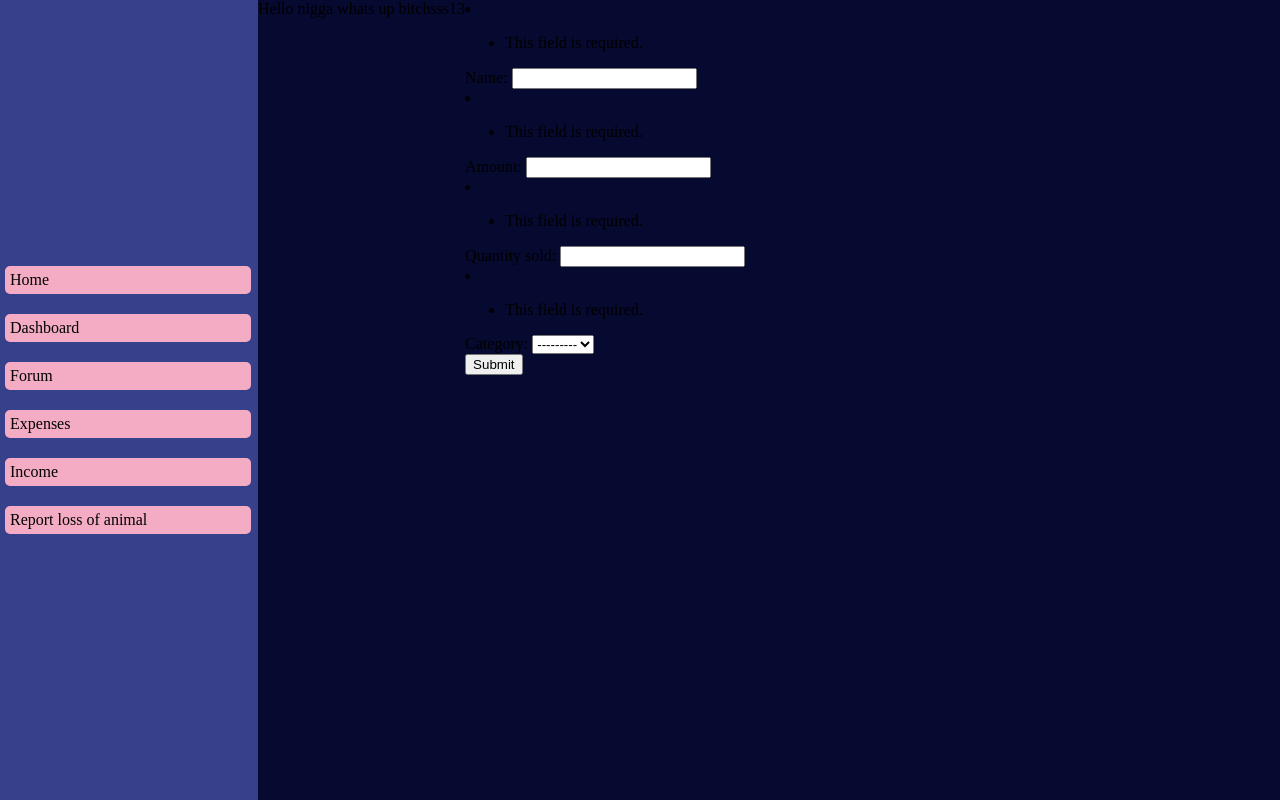
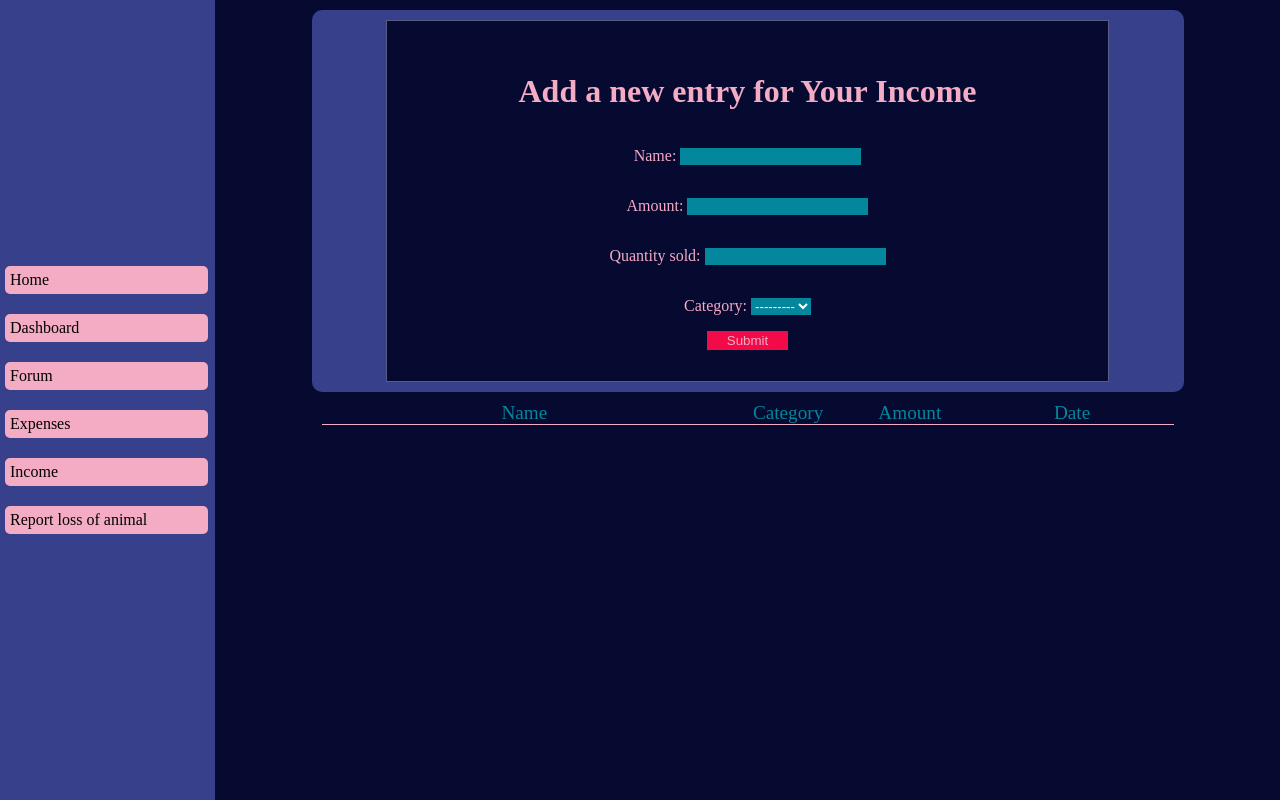
Before and after one commit to ONOWONI/poultry-plus, a Django app: page /income/ in a window 1280 px wide. Run offline with Django 4.2, Linux system fonts and the light colour scheme; a user stored in the database is signed in; data comes from the database, SQL or seed files in the repository; both versions use the stored data as it was after the commit.

Commit message:
styled the expense, income and animal death page

```diff
--- a/base_app/models.py
+++ b/base_app/models.py
@@ -51,7 +51,7 @@
     name = models.CharField(max_length=30)
     amount = models.FloatField()
     category = models.CharField(max_length=14, choices=EXPENSE_CHOICES)
-    date= models.DateField(auto_now_add=True)
+    date= models.DateTimeField(auto_now_add=True)
     owner_id = models.ForeignKey(CustomUser, on_delete=models.CASCADE)
 
 
@@ -68,7 +68,7 @@
     amount = models.FloatField()
     quantity_sold = models.IntegerField()
     category = models.CharField(max_length=14, choices=INCOME_CHOICES)
-    date= models.DateField(auto_now_add=True)
+    date= models.DateTimeField(auto_now_add=True)
     owner_id = models.ForeignKey(CustomUser, on_delete=models.CASCADE)
 
 
--- a/base_app/views.py
+++ b/base_app/views.py
@@ -8,6 +8,7 @@
 from .utils import sumOfArr, age_math
 from datetime import datetime, timedelta, date
 from django.contrib import messages
+from django.db.models import F
 
 
 User = get_user_model()
@@ -47,11 +48,16 @@
         "Goat" : 0,
         "Sheep" : 0,
         "price" : 0.0,
+        "dead" : 0
     }
 
     for i in total_alive_animal:
         total_alive_animal_dict[i.animal] += i.alive
         total_alive_animal_dict["price"] += i.price_bought_per_one
+        if i.alive < i.quantity:
+            total_alive_animal_dict["dead"] += i.quantity - i.alive
+
+    print(total_alive_animal_dict)
 
 
 
@@ -62,6 +68,7 @@
     total_alive_goat = total_alive_animal_dict["Goat"]
     total_alive_sheep =total_alive_animal_dict["Sheep"]
     total_cost_of_animal_bought = total_alive_animal_dict["price"]
+    total_dead_animal = total_alive_animal_dict["dead"]
     total_expense = Expenses.objects.filter(owner_id = current_user).all()
     total_income = Income.objects.filter(owner_id = current_user).all()
 
@@ -88,6 +95,7 @@
     content["total_money_spent"] = float(total_spent)
     content["total_money_earned"] = total_earned
     content["total_profit"] = total_profit
+    content["total_dead_animal"] = total_dead_animal
 
     if request.method == "POST":
         print("post", datetime.utcnow())
@@ -220,13 +228,17 @@
 @login_required
 def expenses(request):
     content = {}
-    form = ExpenseForm(request.POST)
-    if form.is_valid():
-        expense = form.save(commit=False)
-        expense.owner_id = request.user
-        expense.save()
-        return redirect(dashboard)
+    expenses = Expenses.objects.filter(owner_id = request.user).all().order_by('-date')
+    form = ExpenseForm()
+    if request.method == "POST":
+        form = ExpenseForm(request.POST)
+        if form.is_valid():
+            expense = form.save(commit=False)
+            expense.owner_id = request.user
+            expense.save()
+            return redirect("expense")
     content["title"] = "Expense"
+    content["data"] = expenses
     content["form"] = form
     return render(request, "views_temp/single_form_template.html", content)
 
@@ -234,21 +246,34 @@
 
 @login_required
 def income(request):
-    form= IncomeForm(request.POST)
-    if form.is_valid():
-        income = form.save(commit=False)
-        income.owner_id = request.user
-        income.save()
-        return redirect(dashboard)
-    return render(request, "views_temp/single_form_template.html", {"form": form})
+    context = {}
+    income_query = Income.objects.filter(owner_id = request.user).all().order_by('-date')
+    form= IncomeForm()
+    if request.method == "POST":
+        form= IncomeForm(request.POST)
+        if form.is_valid():
+            income = form.save(commit=False)
+            income.owner_id = request.user
+            income.save()
+            return redirect("income")
+    context["title"] = "Income"
+    context["form"] = form
+    context["data"] = income_query
+    return render(request, "views_temp/single_form_template.html", context)
 
 
 
 @login_required
 def death_of_a_bird(request):
     context = {}
-    form = DeathForm(request.POST)
+    total_dead_animal = Animal.objects.filter(owner_id=request.user, alive__lt=F("quantity")).all().order_by("-modified_aat")
+    total_dead_animal_array = []
+    for i in total_dead_animal:
+        array = [i.quantity - i.alive, i.animal, i.price_bought_per_one, i.modified_aat]
+        total_dead_animal_array.append(array)
+    form = DeathForm()
     if request.method =="POST":
+        form = DeathForm(request.POST)
         if form.is_valid():
             animal_form_data = form.cleaned_data['animal']
             age_week_form_data = form.cleaned_data['age_week']
@@ -258,6 +283,7 @@
             # below is the code to calculate the age of the animal and query it
             age_in_days = age_math(age_week_form_data, age_day_form_data)
             created_at_date = datetime.strptime(str(date.today()), '%Y-%m-%d') - timedelta(days=age_in_days)
+            print(created_at_date)
             dead_query = Animal.objects.filter(owner_id = user,created_at=created_at_date, animal=animal_form_data).first()
             if dead_query:
                 query_result = dead_query.alive
@@ -268,6 +294,7 @@
                 messages.info(request, "Sorry we could not find your animal")
     context["form"] = form
     context["title"] = "Death of an animal 😢"
+    context["dead_data"] = total_dead_animal_array
     return render(request, "views_temp/dead.html", context)
 
 
@@ -276,7 +303,7 @@
 def update_death_database(request, time,animal):
     context = {}
     user = request.user.id
-    form = QuantityForm(request.POST)
+    form = QuantityForm()
     dead_query = Animal.objects.filter(owner_id=user, created_at=time, animal=animal).all()
     index_of_first_non_zero = 0
     for i in dead_query:
@@ -289,6 +316,7 @@
 
     current_dead_query = dead_query[index_of_first_non_zero]
     if request.method =="POST":
+        form = QuantityForm(request.POST)
         if form.is_valid():
             quantity_form_data = form.cleaned_data['quantity']
             if quantity_form_data > current_dead_query.alive:
--- a/static/views/dashboard.css
+++ b/static/views/dashboard.css
@@ -9,7 +9,9 @@
     --light-dark-blue:#333456;
     --dark-blue:#060930;
   }
-
+/* * {
+    box-sizing: border-box;
+} */
 
 .dashboard{
     min-height: 100vh;
@@ -177,7 +179,7 @@
 }
 
 .big-number{
-    font-size: 5rem;
+    font-size: 3rem;
     margin: 0;
     text-align: center;
 
--- a/static/views/forum.css
+++ b/static/views/forum.css
@@ -1,10 +1,17 @@
 :root {
-    --blue:#6977E6;
+    /* --blue:#6977E6; */
+    --blue:#37408b;
     --white: #ffffff;
+    --teal:#04879C;
+    --red:#F30A49;
+    --pink:#F4ABC4;
+    --navy: #595B83;
+    --light-dark-blue:#333456;
+    --dark-blue:#060930;
   }
 
-
 .forum{
+    width: 100%;
     margin: 0 auto;
 }
 
@@ -15,12 +22,13 @@
 
 .heading-text-container p {
     padding: 10px 70px;
+    color: var(--teal);
 }
 
 .chat-containers{
-    width: calc(100vw - 350px);
-    padding: 0 5%;
-    margin-left: 10px;
+    width: 100%;
+    /* padding: 0 5%; */
+    /* margin-left: 10px; */
 }
 
 .chat-links {
@@ -34,6 +42,8 @@
 
 .triangle-container{
     height: 50px;
+    width: 80%;
+    margin: 0 auto;
     background-color: var(--blue);
     position: relative;
     z-index: 1;
@@ -87,6 +97,7 @@
     display: flex;
     align-items: center;
     justify-content: center;
+    color: var(--white);
     /* text-align: right; */
 }
 
@@ -184,6 +195,7 @@
 
 .professional-header > p {
     padding: 0 70px;
+    color: var(--teal);
 }
 
 
--- /dev/null
+++ b/static/views/single_temp.css
@@ -0,0 +1,132 @@
+:root {
+    /* --blue:#6977E6; */
+    --blue:#37408b;
+    --white: #ffffff;
+    --teal:#04879C;
+    --red:#F30A49;
+    --pink:#F4ABC4;
+    --navy: #595B83;
+    --light-dark-blue:#333456;
+    --dark-blue:#060930;
+  }
+.single-temp{
+    width: 100%;
+}
+
+.single-form-container{
+    background-color: var(--blue);
+    padding: 10px;
+    width: 80%;
+    margin: 10px auto;
+    border-radius: 10px;
+}
+
+.single-form{
+    border: 1px solid var(--navy);
+    background-color: var(--dark-blue);
+    width: 80%;
+    margin: 0 auto;
+    padding: 20px;
+    min-height: 40vh;
+    display: flex;
+    flex-direction: column;
+    justify-content: center;
+    align-items: center;
+    color: var(--pink);
+}
+.single-form label{
+    width: 200px;
+    /* margin-right: 50px; */
+}
+
+.single-form > p > input {
+    background-color: var(--teal);
+    border: none;
+}
+
+.single-form > p > select {
+    background-color: var(--teal);
+    color: var(--white);
+    border: none;
+}
+
+.single-form > input {
+    background-color: var(--red);
+    border: none;
+    color: var(--pink);
+    padding: 2px 20px;
+}
+.data-info{
+    color: var(--teal);
+    width: 80%;
+    margin: 0 auto;
+}
+
+.single-temp-header-container{
+    display: flex;
+    justify-content: space-evenly;
+}
+
+.single-temp-header-container p{
+    /* border-right: 1px solid var(--pink); */
+    border-bottom: 1px solid var(--pink);
+    font-size: larger;
+    text-align: center;
+    margin: 0;
+}
+.single-temp-header-container p:first-child{
+    flex: 1;
+}
+.single-temp-header-container p:nth-child(2){
+    flex: 0.3;
+}
+.single-temp-header-container p:nth-child(3){
+    flex: 0.3;
+}
+.quantity-sold{
+    flex: 0.3;
+}
+.single-temp-header-container p:last-child{
+    flex: 0.5;
+}
+
+
+.data-info-card{
+    display: flex;
+    justify-content: space-between;
+    align-items: center;
+    text-align: left;
+    height: 45px;
+}
+
+.data-info-card span{
+    border-right: var(--pink) solid 1px;
+    margin-left: 5px;
+}
+
+.data-info-card span:first-child{
+    flex: 1;
+}
+
+.data-info-card span:nth-child(2){
+    flex: 0.3;
+}
+.data-info-card span:nth-child(3){
+    flex: 0.3;
+}
+
+#quantity-sold-span{
+    flex: 0.3;
+}
+
+
+.data-info-card span:last-child{
+    flex: 0.5;
+    border: none;
+}
+
+.dead-query-result{
+    color: var(--teal);
+    text-align: center;
+    font-size: 2rem;
+}
--- a/templates/views_temp/base.html
+++ b/templates/views_temp/base.html
@@ -9,6 +9,7 @@
     <title>{{title}}</title>
     <link rel="stylesheet" href="{% static 'views/main.css' %}">
     <link rel="stylesheet" href="{% static 'views/forum.css' %}">
+    <link rel="stylesheet" href="{% static 'views/single_temp.css' %}">
 </head>
 <body>
     {% if messages %}
--- a/templates/views_temp/dashboard.html
+++ b/templates/views_temp/dashboard.html
@@ -78,7 +78,7 @@
                 </div>
                 <div class="dashboard-bottom-container">
                     <div class="bottom-box first-box">Total Profit Earned: {{ total_profit }}</div>
-                    <div class="bottom-box second-box">Total Number of Animals Dead : 15</div>
+                    <div class="bottom-box second-box">Total Number of Animals Dead : {{total_dead_animal}}</div>
                 </div>
             </div>
         {% comment %} {% endcache %} {% endcomment %}
--- a/templates/views_temp/single_form_template.html
+++ b/templates/views_temp/single_form_template.html
@@ -1,20 +1,69 @@
 {% extends 'views_temp/base.html' %}
 {% load cache %}
 {% block content %}
-    Hello nigga
     {% comment %} {% cache 15 slowrunner %} {% endcomment %}
-    whats up bitchsss13
     {% comment %} {% endcache %} {% endcomment %}
+    <div class="single-temp">
         {% if messages %}
             {% for message in messages %}
                 <h1> {{message}}</h1>
             {% endfor %}
         {% endif %}
-
-    <form action = "" method = "post">
+        <div class="single-form-container">
+            <form action = "" method = "post" class="single-form">
                 {% csrf_token %}
-        {{ form.as_ul }}
+                <legend><h1>Add a new entry for Your {{ title }}</h1></legend>
+                {{ form.as_p }}
                 <input type="submit" value="Submit">
             </form>
+        </div>
+
+        {% if dead_data %}
+            <div class="data-info">
+                <div class="single-temp-header-container">
+                    <p>Number Of Dead Animals</p>
+                    <p>Animal</p>
+                    <p>Amount Bought</p>
+                    <p>Date</p>
+                </div>
+                {% for data in dead_data %}
+                    <div class='data-info-card'>
+                        <span>{{data.0}}</span>
+                        <span>{{data.1}}</span>
+                        <span>$ {{data.2}}</span>
+                        <span>{{data.3}}</span>
+                    </div>
+                {% endfor %}
+            </div>
+        {% elif title == "Death of an animal"%}
+        {% else %}
+
+        <div class="data-info">
+            <div class="single-temp-header-container">
+                <p>Name</p>
+                <p>Category</p>
+                <p>Amount</p>
+                {% if data %}
+                    {% if data.0.quantity_sold %}
+                        <p class="quantity-sold">Quantity</p>
+                    {% endif %}
+                {% endif %}
+                <p>Date</p>
+            </div>
+            {% for data in data %}
+                <div class="data-info-card">
+                    <span>{{ data.name}}</span>
+                    <span>{{ data.category}}</span>
+                    <span>${{ data.amount}}</span>
+                    {% if data.quantity_sold %}
+                        <span id="quantity-sold-span">{{ data.quantity_sold}}</span>
+                    {% endif %}
+                    <span>{{ data.date}}</span>
+                </div>
+            {% endfor %}
+        </div>
+        {% endif %}
+
         {% block mini %}{% endblock mini %}
+    </div>
 {% endblock content %}
```
Also changed, not shown: static/javascript/dashboard.js (+12 -0 lines), static/javascript/forum.js (+10 -4 lines), templates/views_temp/dead.html (+1 -6 lines), base_app/migrations/0009_alter_expenses_date_alter_income_date.py (added), base_app/migrations/0010_alter_animal_created_at_alter_animal_modified_aat.py (added), base_app/migrations/0011_alter_animal_created_at_alter_animal_modified_aat.py (added), db.sqlite3, subscribe/migrations/0001_initial.py (added). Lines whose indentation alone changed are shown as unchanged.
